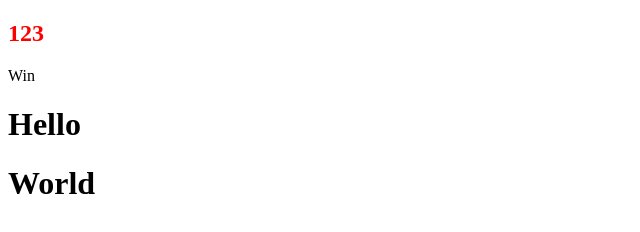
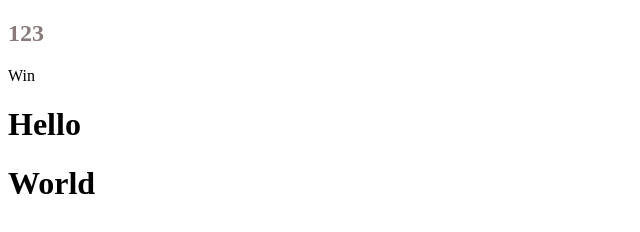
Before and after one commit to bettercalleason/game, a plain HTML site: page index.html in a window 1280 px wide. Shown: the full height of the page, 0-640 px from the left. Drawn offline with Linux system fonts and the light colour scheme.

Commit message:
change color to rga

```diff
--- a/index.html
+++ b/index.html
@@ -7,7 +7,7 @@
     <title>Document</title>
     <style>
         h2 {
-            color: red;
+            color: rgb(138, 123, 123);
         }
     </style>
 </head>
```
